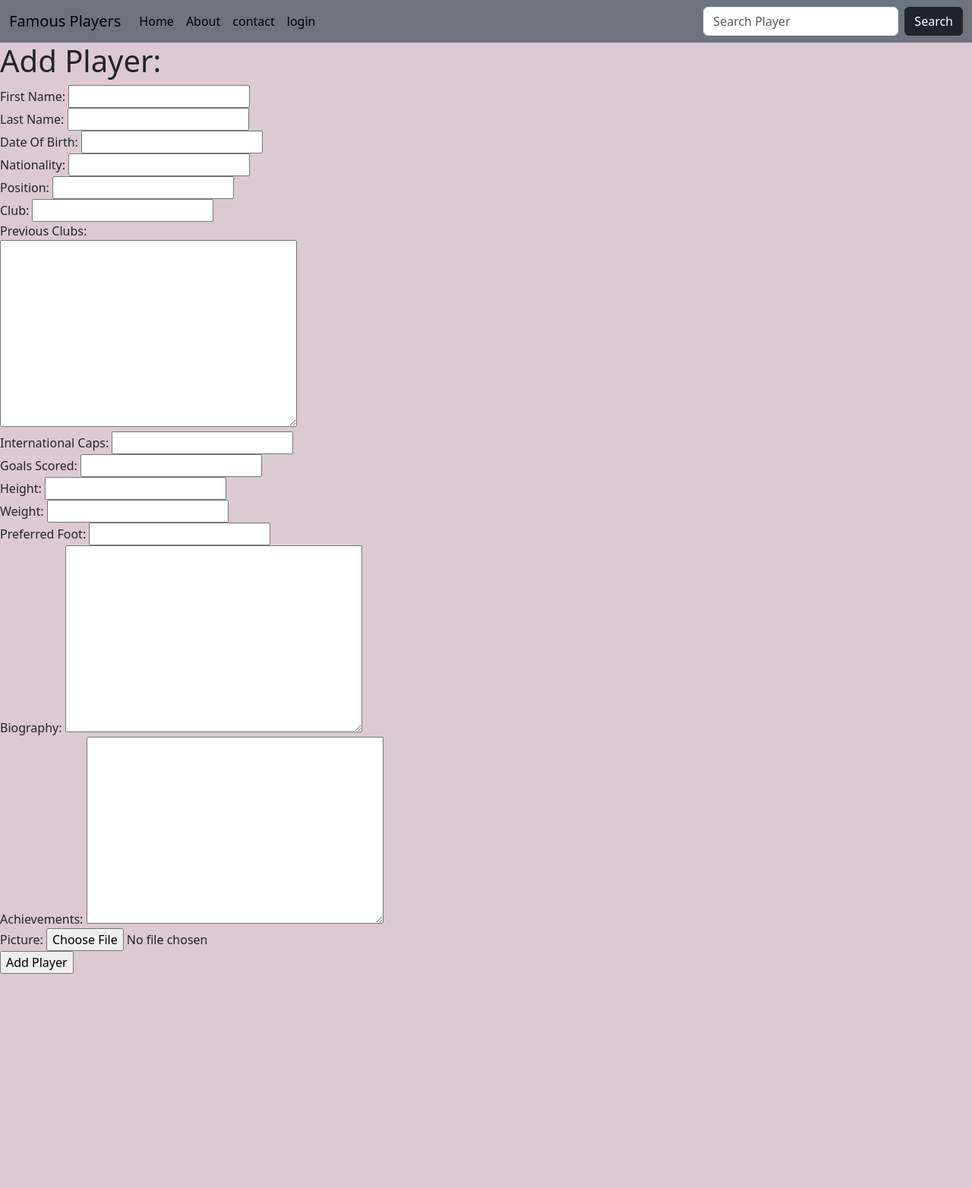
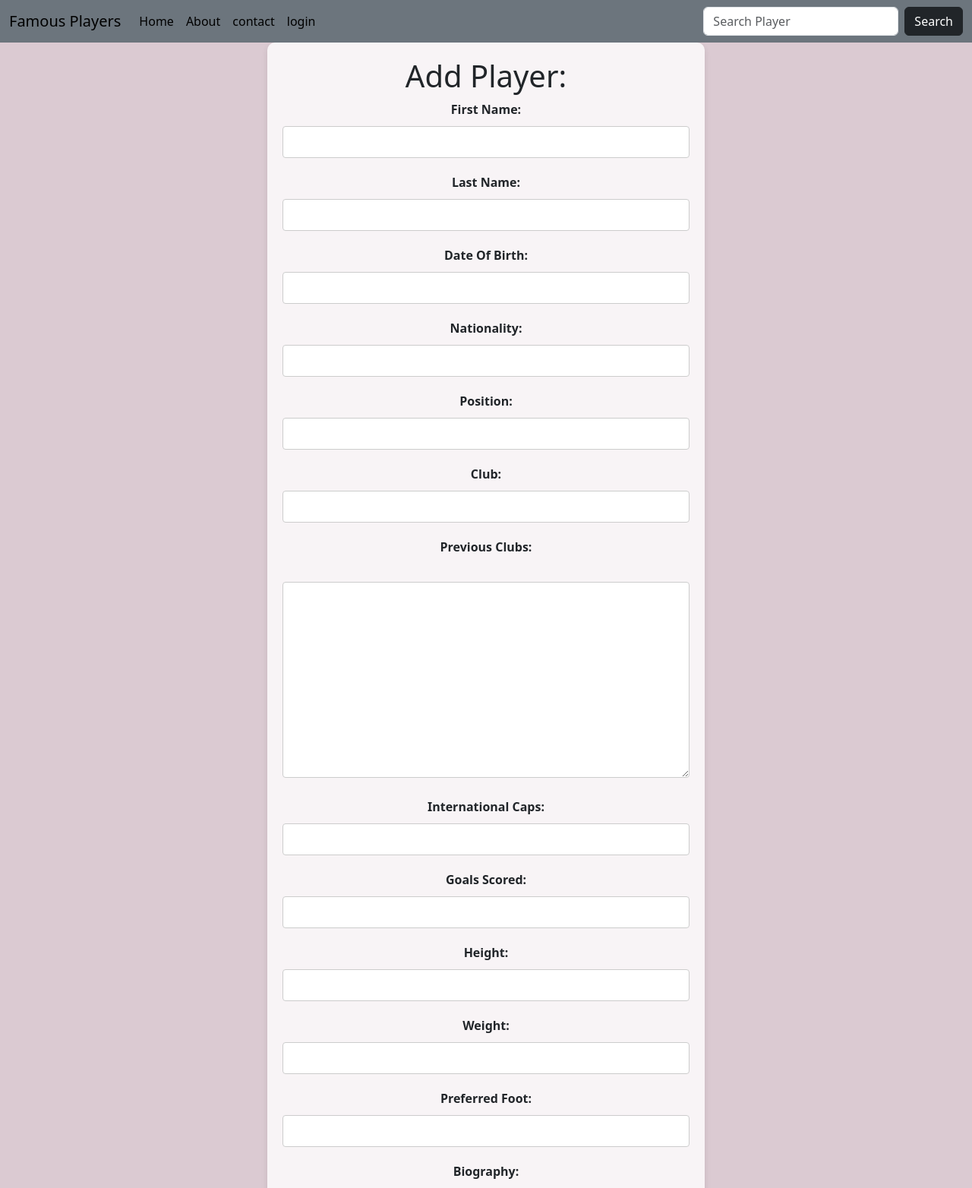
Before and after one commit to mariaminare/final_web, a Django app: page /add/ in a window 1280 px wide. Shown: the top 1564 px of the page at 76% size. Before the commit the page ends 1282 px from the top, so only its background shows below. Run offline with Django 5.2, Linux system fonts and the light colour scheme; data comes from the database, SQL or seed files in the repository; both versions use the stored data as it was after the commit; a map, chart or similar area stays blank.

Commit message:
Login, register, add player pages

```diff
--- a/final_web/base/templates/base/add_player.html
+++ b/final_web/base/templates/base/add_player.html
@@ -2,87 +2,141 @@
 {% block title %} <title>Add Page</title> {% endblock %}
 
 {% block content %}
+<style>
+    body {
+        background-color: #DBCAD2; /* Your preferred background color */
+    }
+
+    .container {
+        background-color: rgba(255, 255, 255, 0.8);
+        padding: 20px;
+        border-radius: 10px;
+        text-align: center;
+        box-shadow: 0 4px 8px rgba(0, 0, 0, 0.1);
+        width: 45%;            /* Adjust width as needed */
+        margin: auto;          / * Center the container horizontally */
+    }
+
+    form {
+        text-align: left; /* Ensure form elements are left-aligned */
+    }
+
+    form div {
+        margin-bottom: 10px;
+        text-align: center; /* Center contents of each div */
+    }
+
+    label {
+        display: block;
+        margin-bottom: 5px;
+        font-weight: bold;
+    }
+
+    input[type="text"],
+    input[type="date"],
+    input[type="number"],
+    textarea {
+        width: 100%;
+        padding: 8px;
+        margin-top: 5px;
+        margin-bottom: 10px;
+        border: 1px solid #ccc;
+        border-radius: 4px;
+        box-sizing: border-box;
+    }
+
+    input[type="submit"] {
+        background-color: #4CAF50;
+        color: white;
+        padding: 10px 20px;
+        border: none;
+        border-radius: 4px;
+        cursor: pointer;
+        margin-top: 10px;
+    }
+
+    input[type="submit"]:hover {
+        background-color: #45a049;
+    }
+</style>
+
+<div class="container">
     <h1>Add Player:</h1>
     <form action="" method="POST" enctype="multipart/form-data">
         {% csrf_token %}
         <div>
-               <label>First Name:</label>
-               {{ form.first_name}}
+            <label for="first_name">First Name:</label>
+            {{ form.first_name }}
         </div>
         <div>
-               <label>Last Name:</label>
-               {{ form.last_name}}
+            <label for="last_name">Last Name:</label>
+            {{ form.last_name }}
         </div>
         <div>
-               <label>Date Of Birth:</label>
-               {{ form.date_of_birth}}
+            <label for="date_of_birth">Date Of Birth:</label>
+            {{ form.date_of_birth }}
         </div>
         <div>
             <label for="player_nation">Nationality:</label>
-              <input required type="text", name="nation", list="nation-list">
+            <input required type="text" name="nation" list="nation-list">
             <datalist id="nation-list">
                 {% for nation in nations %}
-                    <select id="player_nation">
-                        <option value="{{ nation.name }}">{{nation.name}}</option>
-                    </select>
-                  {% endfor%}
+                    <option value="{{ nation.name }}">{{ nation.name }}</option>
+                {% endfor %}
             </datalist>
         </div>
         <div>
-               <label>Position:</label>
-               {{ form.position}}
+            <label for="position">Position:</label>
+            {{ form.position }}
         </div>
         <div>
             <label for="player_club">Club:</label>
-              <input required type="text", name="club", list="club-list">
+            <input required type="text" name="club" list="club-list">
             <datalist id="club-list">
-                  {% for nation in nations %}
-                    <select id="player_club">
-                        <option value="{{ club.name }}">{{club.name}}</option>
-                    </select>
-                  {% endfor%}
+                {% for club in clubs %}
+                    <option value="{{ club.name }}">{{ club.name }}</option>
+                {% endfor %}
             </datalist>
         </div>
         <div>
-               <label>Previous Clubs:</label>
+            <label for="previous_clubs">Previous Clubs:</label>
             <br>
-               {{ form.previous_clubs}}
+            {{ form.previous_clubs }}
         </div>
         <div>
-               <label>International Caps:</label>
-               {{ form.international_caps}}
+            <label for="international_caps">International Caps:</label>
+            {{ form.international_caps }}
         </div>
         <div>
-               <label>Goals Scored:</label>
-               {{ form.goals_scored}}
+            <label for="goals_scored">Goals Scored:</label>
+            {{ form.goals_scored }}
         </div>
         <div>
-               <label>Height:</label>
-               {{ form.height}}
+            <label for="height">Height:</label>
+            {{ form.height }}
         </div>
         <div>
-               <label>Weight:</label>
-               {{ form.weight}}
+            <label for="weight">Weight:</label>
+            {{ form.weight }}
         </div>
         <div>
-               <label>Preferred Foot:</label>
-               {{ form.preferred_foot}}
+            <label for="preferred_foot">Preferred Foot:</label>
+            {{ form.preferred_foot }}
         </div>
         <div>
-               <label>Biography:</label>
-               {{ form.biography}}
+            <label for="biography">Biography:</label>
+            {{ form.biography }}
         </div>
         <div>
-               <label>Achievements:</label>
-               {{form.achievements}}
+            <label for="achievements">Achievements:</label>
+            {{ form.achievements }}
         </div>
         <div>
-               <label>Picture:</label>
-               {{ form.picture}}
+            <label for="picture">Picture:</label>
+            {{ form.picture }}
         </div>
         <input type="submit" value="Add Player">
     </form>
-
-
+</div>
 
 {% endblock %}
```
Also changed, not shown: final_web/base/templates/base/login.html (+73 -18 lines), final_web/base/templates/base/register.html (+66 -13 lines), final_web/db.sqlite3, final_web/static/files/Leah_Williamson_VVOLByY.jpg (added). Lines whose indentation alone changed are shown as unchanged.
